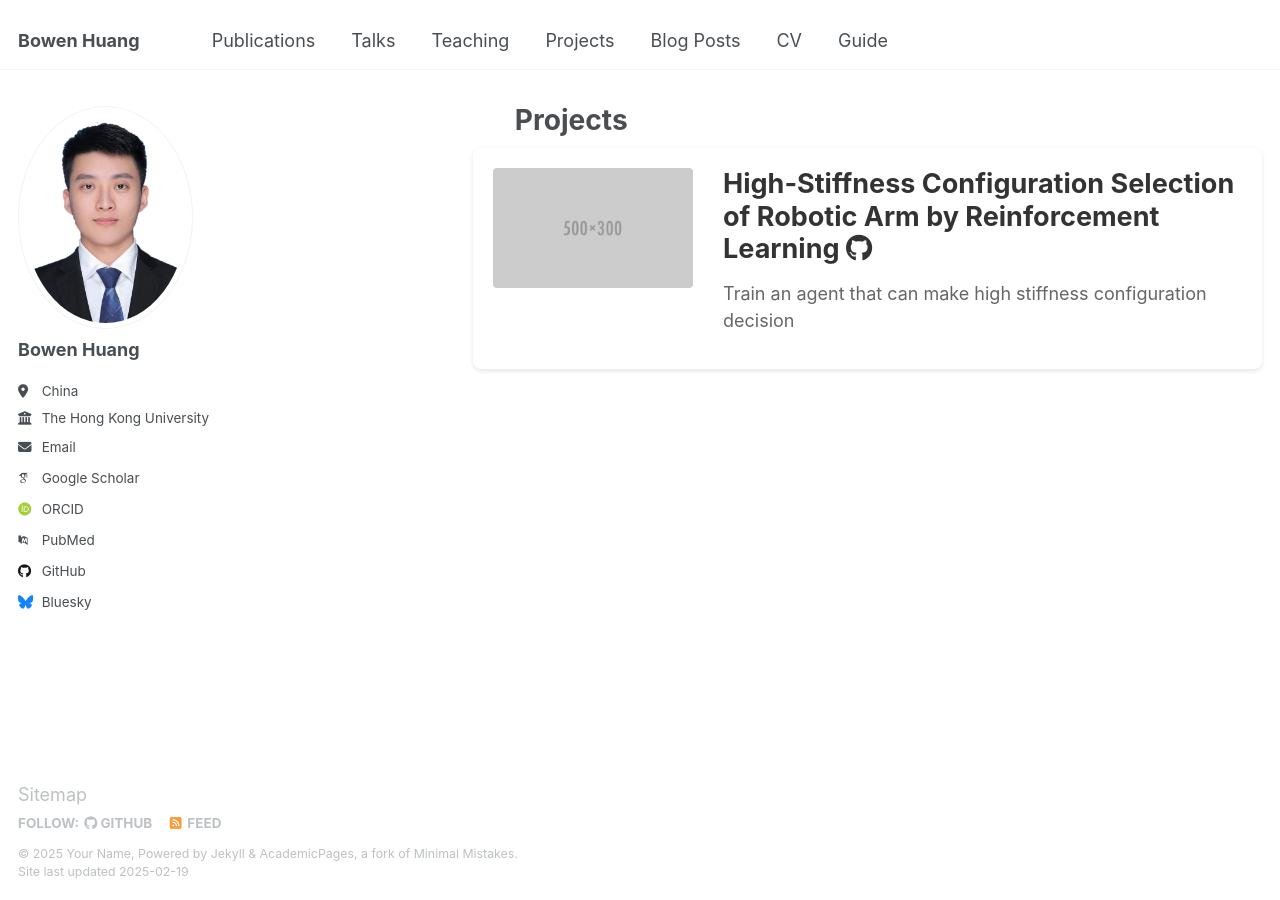
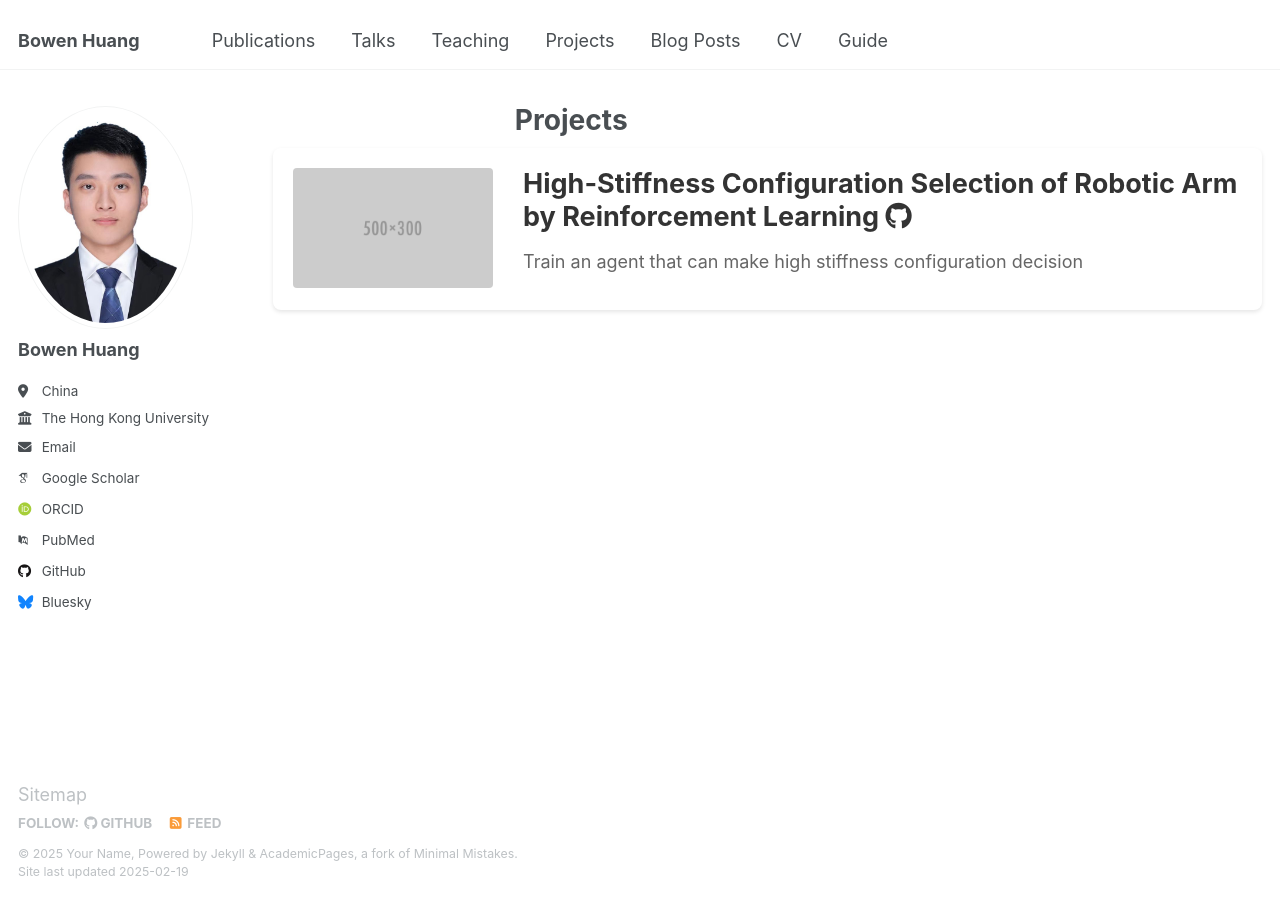
Before and after one commit to WangSuhan/WangSuhan.github.io, a Jekyll site: the page built from _pages/projects.html, in a window 1280 px wide. Built offline with Jekyll 4.4.1, drawn with Linux system fonts in a browser that asks for light colours; some web fonts are replaced.

Commit message:
Update projects.html

```diff
--- a/_pages/projects.html
+++ b/_pages/projects.html
@@ -7,7 +7,7 @@ author_profile: true
 
 <div class="archive">
   {% for post in site.projects %}
-    <div class="project-item" style="margin-bottom: 2em; margin-left: -200px;">
+    <div class="project-item" style="margin-bottom: 2em; margin-left: -400px;">
       <div class="project-container">
         {% if post.header.teaser %}
           <div class="project-image">
@@ -47,7 +47,7 @@ author_profile: true
 
 .project-item {
   position: relative !important;
-  margin-left: -200px !important;  /* 只移动项目内容 */
+  margin-left: -400px !important;  /* 改为-400px */
 }
 
 .project-container {
```
